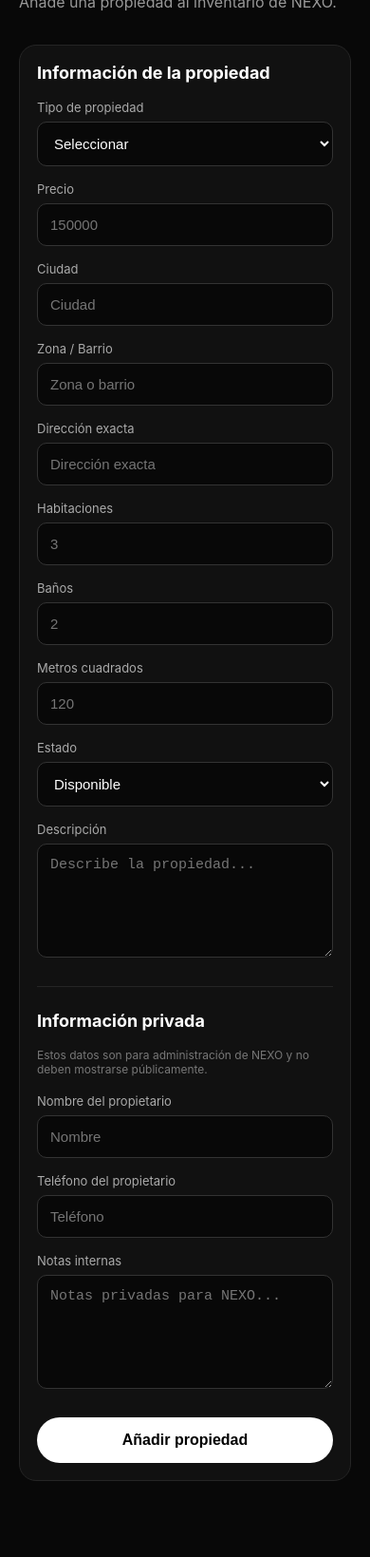
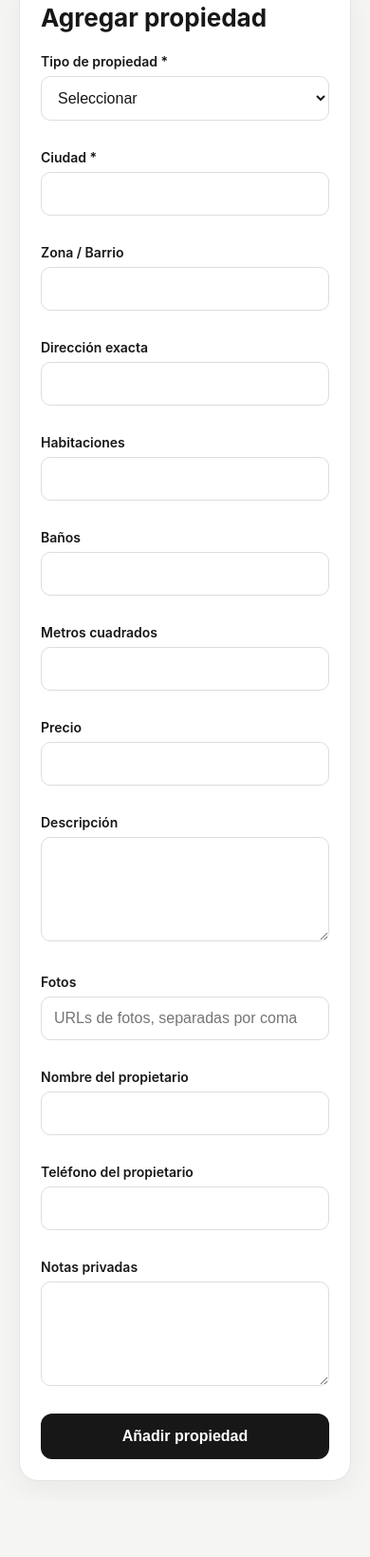
Before and after one commit to luisangelfigueredo02-hash/nexo-inmobiliaria, a plain HTML site: page admin.html in a window 390 px wide. Shown: the part 150-1789 px from the top of the page at 95% size. After the commit the page ends 1729 px from the top, so only its background shows below. Drawn offline with Linux system fonts and the light colour scheme.

Commit message:
Actualizar admin.html

```diff
--- a/admin.html
+++ b/admin.html
@@ -2,9 +2,13 @@
 <html lang="es">
 <head>
   <meta charset="UTF-8">
-  <meta name="viewport" content="width=device-width, initial-scale=1.0">
 
-  <title>NEXO | Administración</title>
+  <meta
+    name="viewport"
+    content="width=device-width, initial-scale=1.0"
+  >
+
+  <title>NEXO — Administración</title>
 
   <style>
     * {
@@ -18,82 +22,55 @@
         -apple-system,
         BlinkMacSystemFont,
         "Segoe UI",
-        Roboto,
-        Arial,
         sans-serif;
 
-      background: #080808;
-      color: #fff;
-      min-height: 100vh;
+      background: #f5f5f3;
+      color: #171717;
+      padding: 20px;
+    }
+
+    .container {
+      width: 100%;
+      max-width: 700px;
+      margin: 0 auto;
     }
 
     header {
-      border-bottom: 1px solid #252525;
-      padding: 20px;
-    }
-
-    .header-inner {
-      max-width: 900px;
-      margin: auto;
-
-      display: flex;
-      justify-content: space-between;
-      align-items: center;
+      padding: 20px 0 30px;
     }
 
     .logo {
-      font-size: 24px;
+      font-size: 28px;
       font-weight: 800;
-      letter-spacing: 4px;
+      letter-spacing: 3px;
     }
 
-    .admin-label {
-      color: #999;
-      font-size: 13px;
+    .subtitle {
+      color: #777;
+      margin-top: 6px;
     }
 
-    main {
-      max-width: 900px;
-      margin: auto;
-      padding: 35px 20px 80px;
+    .card {
+      background: white;
+      border: 1px solid #e5e5e5;
+      border-radius: 20px;
+      padding: 22px;
+      box-shadow: 0 10px 30px rgba(0,0,0,.05);
     }
 
     h1 {
-      font-size: 32px;
-      margin-bottom: 8px;
-    }
-
-    .subtitle {
-      color: #999;
-      margin-bottom: 35px;
-    }
-
-    form {
-      background: #111;
-      border: 1px solid #252525;
-      border-radius: 18px;
-      padding: 24px;
-    }
-
-    .section {
-      margin-bottom: 30px;
-    }
-
-    .section h2 {
-      font-size: 18px;
-      margin-bottom: 18px;
+      font-size: 26px;
+      margin-bottom: 22px;
     }
 
     .grid {
       display: grid;
-      grid-template-columns: repeat(2, 1fr);
-      gap: 16px;
+      grid-template-columns: 1fr 1fr;
+      gap: 15px;
     }
 
     .field {
-      display: flex;
-      flex-direction: column;
-      gap: 7px;
+      margin-bottom: 15px;
     }
 
     .full {
@@ -101,92 +78,74 @@
     }
 
     label {
-      font-size: 13px;
-      color: #aaa;
+      display: block;
+      font-size: 14px;
+      font-weight: 600;
+      margin-bottom: 7px;
     }
 
     input,
-    select,
-    textarea {
+    textarea,
+    select {
       width: 100%;
-
-      background: #080808;
-      color: #fff;
-
-      border: 1px solid #333;
+      padding: 13px;
+      border: 1px solid #ddd;
       border-radius: 10px;
-
-      padding: 13px;
-
-      font-size: 15px;
+      background: white;
+      color: #171717;
+      font-size: 16px;
       outline: none;
     }
 
-    input:focus,
-    select:focus,
-    textarea:focus {
-      border-color: #777;
-    }
-
     textarea {
-      min-height: 120px;
+      min-height: 110px;
       resize: vertical;
     }
 
-    .private-section {
-      border-top: 1px solid #252525;
-      padding-top: 25px;
-    }
-
-    .private-note {
-      color: #777;
-      font-size: 12px;
-      margin-bottom: 18px;
+    input:focus,
+    textarea:focus,
+    select:focus {
+      border-color: #171717;
     }
 
     button {
       width: 100%;
-
-      border: none;
-      border-radius: 999px;
-
+      border: 0;
+      border-radius: 12px;
       padding: 15px;
-
-      background: #fff;
-      color: #000;
-
+      background: #171717;
+      color: white;
       font-size: 16px;
       font-weight: 700;
-
       cursor: pointer;
+      margin-top: 10px;
     }
 
     button:disabled {
-      opacity: 0.5;
-      cursor: not-allowed;
+      opacity: .6;
     }
 
     #message {
-      margin-top: 18px;
-      padding: 14px;
+      margin-top: 16px;
+      padding: 13px;
       border-radius: 10px;
       display: none;
-      font-size: 14px;
+      line-height: 1.4;
     }
 
     .success {
       display: block !important;
-      background: #162016;
-      border: 1px solid #294429;
+      background: #e8f7ed;
+      color: #176b35;
     }
 
     .error {
       display: block !important;
-      background: #241515;
-      border: 1px solid #492525;
+      background: #fdeaea;
+      color: #9b1c1c;
     }
 
-    @media (max-width: 700px) {
+    @media (max-width: 600px) {
       .grid {
         grid-template-columns: 1fr;
       }
@@ -194,61 +153,139 @@
       .full {
         grid-column: auto;
       }
-
-      main {
-        padding-top: 25px;
-      }
-
-      form {
-        padding: 18px;
-      }
     }
   </style>
 </head>
 
 <body>
 
+  <div class="container">
+
     <header>
-    <div class="header-inner">
       <div class="logo">NEXO</div>
-      <div class="admin-label">Administración</div>
+      <div class="subtitle">
+        Panel de administración
       </div>
     </header>
 
-  <main>
+    <main class="card">
 
-    <h1>Nueva propiedad</h1>
-
-    <p class="subtitle">
-      Añade una propiedad al inventario de NEXO.
-    </p>
+      <h1>Agregar propiedad</h1>
 
       <form id="propertyForm">
-
-      <!-- INFORMACIÓN PRINCIPAL -->
-
-      <div class="section">
-
-        <h2>Información de la propiedad</h2>
 
         <div class="grid">
 
           <div class="field">
             <label for="property_type">
-              Tipo de propiedad
+              Tipo de propiedad *
             </label>
 
             <select id="property_type" required>
-              <option value="">Seleccionar</option>
-              <option value="Casa">Casa</option>
-              <option value="Apartamento">Apartamento</option>
-              <option value="Villa">Villa</option>
-              <option value="Terreno">Terreno</option>
-              <option value="Local comercial">
-                Local comercial
+              <option value="">
+                Seleccionar
               </option>
-              <option value="Otro">Otro</option>
+
+              <option value="Casa">
+                Casa
+              </option>
+
+              <option value="Apartamento">
+                Apartamento
+              </option>
+
+              <option value="Villa">
+                Villa
+              </option>
+
+              <option value="Terreno">
+                Terreno
+              </option>
+
+              <option value="Local">
+                Local
+              </option>
+
+              <option value="Oficina">
+                Oficina
+              </option>
             </select>
+          </div>
+
+
+          <div class="field">
+            <label for="city">
+              Ciudad *
+            </label>
+
+            <input
+              id="city"
+              type="text"
+              required
+            >
+          </div>
+
+
+          <div class="field">
+            <label for="neighborhood">
+              Zona / Barrio
+            </label>
+
+            <input
+              id="neighborhood"
+              type="text"
+            >
+          </div>
+
+
+          <div class="field">
+            <label for="address">
+              Dirección exacta
+            </label>
+
+            <input
+              id="address"
+              type="text"
+            >
+          </div>
+
+
+          <div class="field">
+            <label for="bedrooms">
+              Habitaciones
+            </label>
+
+            <input
+              id="bedrooms"
+              type="number"
+              min="0"
+            >
+          </div>
+
+
+          <div class="field">
+            <label for="bathrooms">
+              Baños
+            </label>
+
+            <input
+              id="bathrooms"
+              type="number"
+              min="0"
+            >
+          </div>
+
+
+          <div class="field">
+            <label for="square_meters">
+              Metros cuadrados
+            </label>
+
+            <input
+              id="square_meters"
+              type="number"
+              min="0"
+            >
           </div>
 
 
@@ -262,114 +299,7 @@
               type="number"
               min="0"
               step="0.01"
-              placeholder="150000"
-              required
             >
-          </div>
-
-
-          <div class="field">
-            <label for="city">
-              Ciudad
-            </label>
-
-            <input
-              id="city"
-              type="text"
-              placeholder="Ciudad"
-              required
-            >
-          </div>
-
-
-          <div class="field">
-            <label for="neighborhood">
-              Zona / Barrio
-            </label>
-
-            <input
-              id="neighborhood"
-              type="text"
-              placeholder="Zona o barrio"
-            >
-          </div>
-
-
-          <div class="field full">
-            <label for="address">
-              Dirección exacta
-            </label>
-
-            <input
-              id="address"
-              type="text"
-              placeholder="Dirección exacta"
-            >
-          </div>
-
-
-          <div class="field">
-            <label for="bedrooms">
-              Habitaciones
-            </label>
-
-            <input
-              id="bedrooms"
-              type="number"
-              min="0"
-              placeholder="3"
-            >
-          </div>
-
-
-          <div class="field">
-            <label for="bathrooms">
-              Baños
-            </label>
-
-            <input
-              id="bathrooms"
-              type="number"
-              min="0"
-              step="0.5"
-              placeholder="2"
-            >
-          </div>
-
-
-          <div class="field">
-            <label for="square_meters">
-              Metros cuadrados
-            </label>
-
-            <input
-              id="square_meters"
-              type="number"
-              min="0"
-              step="0.01"
-              placeholder="120"
-            >
-          </div>
-
-
-          <div class="field">
-            <label for="status">
-              Estado
-            </label>
-
-            <select id="status">
-              <option value="available">
-                Disponible
-              </option>
-
-              <option value="sold">
-                Vendida
-              </option>
-
-              <option value="hidden">
-                Oculta
-              </option>
-            </select>
           </div>
 
 
@@ -380,26 +310,22 @@
 
             <textarea
               id="description"
-              placeholder="Describe la propiedad..."
             ></textarea>
           </div>
 
-        </div>
+
+          <div class="field full">
+            <label for="photos">
+              Fotos
+            </label>
+
+            <input
+              id="photos"
+              type="text"
+              placeholder="URLs de fotos, separadas por coma"
+            >
           </div>
 
-
-      <!-- DATOS PRIVADOS -->
-
-      <div class="section private-section">
-
-        <h2>Información privada</h2>
-
-        <p class="private-note">
-          Estos datos son para administración de NEXO
-          y no deben mostrarse públicamente.
-        </p>
-
-        <div class="grid">
 
           <div class="field">
             <label for="owner_name">
@@ -409,7 +335,6 @@
             <input
               id="owner_name"
               type="text"
-              placeholder="Nombre"
             >
           </div>
 
@@ -422,22 +347,18 @@
             <input
               id="owner_phone"
               type="tel"
-              placeholder="Teléfono"
             >
           </div>
 
 
           <div class="field full">
             <label for="notes">
-              Notas internas
+              Notas privadas
             </label>
 
             <textarea
               id="notes"
-              placeholder="Notas privadas para NEXO..."
             ></textarea>
-          </div>
-
           </div>
 
         </div>
@@ -450,11 +371,14 @@
           Añadir propiedad
         </button>
 
+      </form>
+
+
       <div id="message"></div>
 
-    </form>
+    </main>
 
-  </main>
+  </div>
 
 
   <script>
@@ -466,26 +390,44 @@
     const form =
       document.getElementById("propertyForm");
 
-    const button =
-      document.getElementById("submitButton");
-
     const message =
       document.getElementById("message");
+
+    const submitButton =
+      document.getElementById("submitButton");
 
 
     form.addEventListener(
       "submit",
-      async (event) => {
+      async function(event) {
 
         event.preventDefault();
 
-        button.disabled = true;
-        button.textContent = "Guardando...";
 
         message.className = "";
         message.style.display = "none";
+        message.textContent = "";
 
-        const property = {
+
+        submitButton.disabled = true;
+        submitButton.textContent =
+          "Guardando...";
+
+
+        const photosText =
+          document.getElementById("photos").value.trim();
+
+
+        const photos =
+          photosText
+            ? photosText
+                .split(",")
+                .map(photo => photo.trim())
+                .filter(Boolean)
+            : [];
+
+
+        const data = {
 
           property_type:
             document.getElementById(
@@ -510,17 +452,17 @@
           bedrooms:
             document.getElementById(
               "bedrooms"
-            ).value || null,
+            ).value,
 
           bathrooms:
             document.getElementById(
               "bathrooms"
-            ).value || null,
+            ).value,
 
           square_meters:
             document.getElementById(
               "square_meters"
-            ).value || null,
+            ).value,
 
           price:
             document.getElementById(
@@ -531,6 +473,8 @@
             document.getElementById(
               "description"
             ).value,
+
+          photos,
 
           owner_name:
             document.getElementById(
@@ -547,12 +491,7 @@
               "notes"
             ).value,
 
-          status:
-            document.getElementById(
-              "status"
-            ).value,
-
-          photos: "[]"
+          status: "available"
         };
 
 
@@ -570,30 +509,31 @@
                 },
 
                 body:
-                  JSON.stringify(property)
+                  JSON.stringify(data)
               }
             );
 
 
-          const data =
+          const result =
             await response.json();
 
 
-          if (!response.ok || !data.success) {
+          if (!response.ok ||
+              !result.success) {
 
             throw new Error(
-              data.error ||
-              "No se pudo guardar la propiedad."
+              result.error ||
+              "No se pudo crear la propiedad."
             );
 
           }
 
 
-          message.textContent =
-            "Propiedad añadida correctamente a NEXO.";
-
           message.className =
             "success";
+
+          message.textContent =
+            `Propiedad añadida correctamente a NEXO. ID: ${result.id}`;
 
 
           form.reset();
@@ -601,21 +541,28 @@
 
         } catch (error) {
 
-          console.error(error);
+          console.error(
+            "NEXO:",
+            error
+          );
+
+
+          message.className =
+            "error";
 
           message.textContent =
             error.message ||
             "Ocurrió un error.";
 
-          message.className =
-            "error";
+        } finally {
+
+          submitButton.disabled =
+            false;
+
+          submitButton.textContent =
+            "Añadir propiedad";
 
         }
-
-
-        button.disabled = false;
-        button.textContent =
-          "Añadir propiedad";
 
       }
     );
```
Lines whose indentation alone changed are shown as unchanged.
